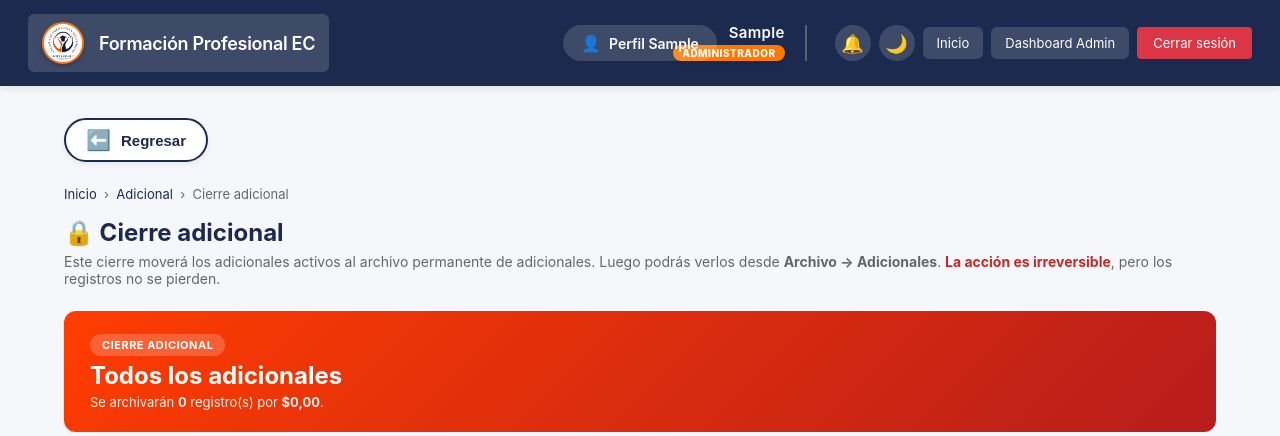
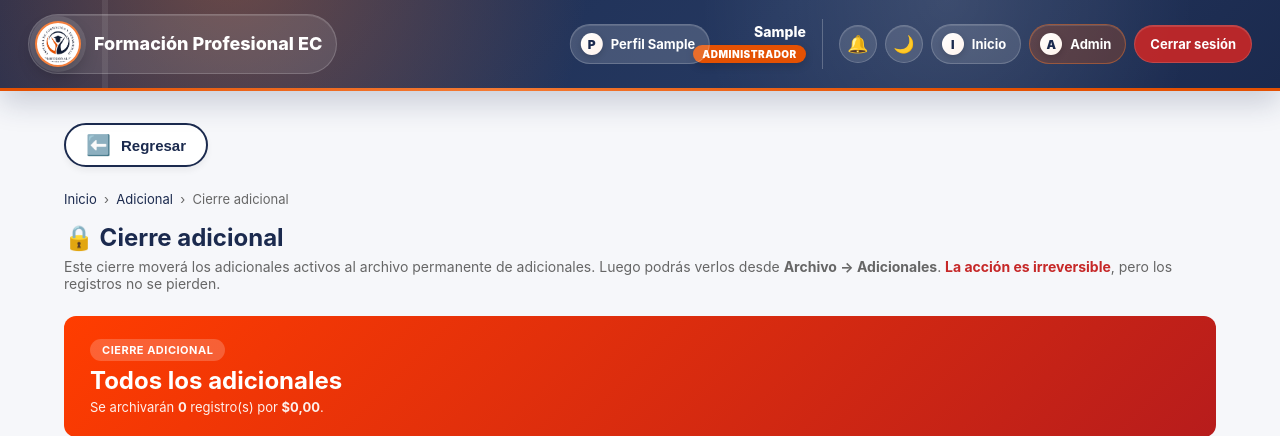
Before and after one commit to photogamer2015/formacionProfesionalFinal, a Django app: page /adicional/cierre/ in a window 1280 px wide. Shown: the top 436 px of the page. Run offline with Django 5.2, Linux system fonts and the light colour scheme; the visitor is signed in with stand-in values (Sample User, id 1); data comes from the database, SQL or seed files in the repository; data that the repository does not hold is empty.

Commit message:
Mejora menu principal

```diff
--- a/templates/base.html
+++ b/templates/base.html
@@ -35,65 +35,185 @@
         }
 
         header.top {
-            background: var(--fp-navy);
+            position: relative;
             color: white;
             padding: 14px 28px;
             display: flex;
             justify-content: space-between;
             align-items: center;
-            box-shadow: 0 2px 8px rgba(0,0,0,0.1);
+            gap: 18px;
+            overflow: visible;
+            isolation: isolate;
+            background:
+                radial-gradient(circle at 18% -40%, rgba(244,122,51,.36), transparent 34%),
+                linear-gradient(135deg, var(--fp-navy) 0%, #24375f 58%, var(--fp-navy) 100%);
+            border-bottom: 3px solid var(--fp-orange);
+            box-shadow: 0 12px 30px rgba(27,42,78,.20);
+        }
+        header.top::before {
+            content: "";
+            position: absolute;
+            inset: 0;
+            z-index: -1;
+            pointer-events: none;
+            background:
+                linear-gradient(90deg, transparent 0 8%, rgba(255,255,255,.08) 8% 8.4%, transparent 8.4% 100%),
+                radial-gradient(circle at 74% 0%, rgba(255,255,255,.12), transparent 26%);
+        }
+        header.top::after {
+            content: "";
+            position: absolute;
+            left: 28px;
+            right: 28px;
+            bottom: -3px;
+            height: 3px;
+            background: linear-gradient(90deg, var(--fp-orange), var(--fp-orange-2), transparent 76%);
+            border-radius: 99px;
+            pointer-events: none;
         }
         header.top h1 {
-            font-size: 18px; /* Ligeramente más grande */
-            font-weight: 600; /* Un poco más de grosor para que se vea profesional */
-            letter-spacing: -0.3px; /* Espaciado más moderno */
+            font-size: 18px;
+            font-weight: 800;
+            letter-spacing: 0;
+            line-height: 1.1;
             margin: 0;
             padding: 0;
+            white-space: nowrap;
         }
         header.top .logo-circle {
-            width: 42px;
-            height: 42px;
-
+            width: 46px;
+            height: 46px;
             border-radius: 50%;
-
             object-fit: cover;
-
-
             background: #ffffff;
             padding: 2px;
-            border: 2px solid #f97618; /* Borde dorado sutil que combina con los badges */
-
-
-            box-shadow: 0 2px 4px rgba(0,0,0,0.2);
-
-
+            border: 2px solid rgba(244,122,51,.95);
+            box-shadow:
+                0 8px 18px rgba(0,0,0,.24),
+                0 0 0 5px rgba(255,255,255,.12);
             margin: 0 !important;
-
-
             display: block;
         }
 
         header.top .brand {
             display: flex;
             align-items: center;
-            gap: 15px; /* Un poco más de espacio entre logo y texto */
-        }  }
+            gap: 13px;
+            min-width: 0;
+            color: inherit;
+            text-decoration: none;
+            padding: 6px 14px 6px 6px;
+            border-radius: 999px;
+            background: rgba(255,255,255,.10);
+            border: 1px solid rgba(255,255,255,.18);
+            box-shadow: inset 0 1px 0 rgba(255,255,255,.12);
+            transition: transform .2s ease, background .2s ease, border-color .2s ease;
+        }
+        header.top .brand:hover {
+            transform: translateY(-1px);
+            background: rgba(255,255,255,.16);
+            border-color: rgba(255,255,255,.28);
+        }
         .logo-mini {
             width: 36px; height: 36px; border-radius: 50%;
             background: var(--fp-orange); color: #fff;
             display: flex; align-items: center; justify-content: center;
             font-weight: 700; font-size: 14px;
         }
-        header.top nav { display: flex; gap: 8px; align-items: center; }
-        header.top a, header.top button {
-            color: white; text-decoration: none;
-            background: rgba(255,255,255,0.15);
-            padding: 8px 14px; border: none; border-radius: 6px;
-            font-size: 13px; font-family: inherit;
-            cursor: pointer; transition: background 0.2s;
+        header.top nav {
+            display: flex;
+            gap: 8px;
+            align-items: center;
+            justify-content: flex-end;
         }
-        header.top a:hover, header.top button:hover { background: rgba(255,255,255,0.28); }
         header.top form { margin: 0; display: inline; }
+
+        .top-profile {
+            position: absolute;
+            left: 50%;
+            transform: translateX(-50%);
+            display: flex;
+            align-items: center;
+            max-width: 34%;
+        }
+        .top-profile-link,
+        .nav-link,
+        .icon-btn,
+        .logout-button {
+            color: white;
+            text-decoration: none;
+            border: 1px solid rgba(255,255,255,.18);
+            background: rgba(255,255,255,.13);
+            border-radius: 999px;
+            font-size: 13px;
+            font-weight: 700;
+            font-family: inherit;
+            cursor: pointer;
+            min-height: 38px;
+            display: inline-flex;
+            align-items: center;
+            justify-content: center;
+            gap: 8px;
+            box-shadow: inset 0 1px 0 rgba(255,255,255,.12);
+            transition: transform .18s ease, background .18s ease, border-color .18s ease, box-shadow .18s ease;
+        }
+        .top-profile-link,
+        .nav-link {
+            padding: 8px 14px 8px 10px;
+        }
+        .top-profile-link {
+            max-width: 100%;
+            white-space: nowrap;
+            overflow: hidden;
+            text-overflow: ellipsis;
+            background: rgba(255,255,255,.16);
+        }
+        .top-profile-link span:last-child {
+            min-width: 0;
+            overflow: hidden;
+            text-overflow: ellipsis;
+        }
+        .nav-link-admin {
+            background: rgba(228,81,3,.24);
+            border-color: rgba(244,122,51,.42);
+        }
+        .icon-btn {
+            width: 38px;
+            height: 38px;
+            padding: 0;
+            font-size: 17px;
+        }
+        .logout-button {
+            padding: 8px 15px;
+            background: rgba(198,40,40,.92);
+            border-color: rgba(255,255,255,.14);
+        }
+        .top-profile-link:hover,
+        .nav-link:hover,
+        .icon-btn:hover,
+        .logout-button:hover {
+            transform: translateY(-1px);
+            background: rgba(255,255,255,.24);
+            border-color: rgba(255,255,255,.36);
+            box-shadow: 0 10px 18px rgba(0,0,0,.18), inset 0 1px 0 rgba(255,255,255,.18);
+        }
+        .logout-button:hover {
+            background: #b71c1c;
+        }
+        .nav-icon {
+            width: 22px;
+            height: 22px;
+            border-radius: 999px;
+            display: inline-flex;
+            align-items: center;
+            justify-content: center;
+            flex: 0 0 22px;
+            color: var(--fp-navy);
+            background: linear-gradient(135deg, #fff, #fff3ec);
+            font-size: 12px;
+            font-weight: 900;
+            box-shadow: 0 2px 6px rgba(0,0,0,.16);
+        }
 
         header.top .user-info {
             display: flex;
@@ -101,35 +221,94 @@
             align-items: flex-end;
             justify-content: center;
             gap: 5px;
-            padding-right: 20px;
-            margin-right: 20px;
-            border-right: 2px solid rgba(255, 255, 255, 0.25); /* Línea divisoria elegante */
-            border-right: 2px solid rgba(255, 255, 255, 0.25); /* Línea divisoria elegante */
-
+            padding: 6px 16px 6px 0;
+            margin-right: 8px;
+            border-right: 1px solid rgba(255,255,255,.24);
         }
         header.top .user-info h3 {
             margin: 0;
             padding: 0;
-            font-size: 15px; /* Tamaño ideal, ni muy grande ni muy chico */
-            font-weight: 600;
+            font-size: 14px;
+            font-weight: 800;
             color: #ffffff;
-            line-height: 1; /* Evita espacios extra arriba y abajo del texto */
-            letter-spacing: 0.3px;
+            line-height: 1.05;
+            letter-spacing: 0;
         }
         header.top .role-badge {
             display: inline-block;
-            padding: 3px 9px;
-            border-radius: 12px; /* Más redondito */
+            padding: 4px 9px;
+            border-radius: 999px;
             font-size: 10px;
-            font-weight: 800; /* Letra más gordita y legible */
+            font-weight: 900;
             letter-spacing: 0.5px;
             text-transform: uppercase;
             line-height: 1;
-            box-shadow: 0 2px 4px rgba(0,0,0,0.15); /* Una sombra muy sutil */
+            box-shadow: 0 3px 8px rgba(0,0,0,.16);
         }
-        .role-admin   { background: #ff7700; color: #ffffff; }
+        .role-admin   { background: var(--fp-orange); color: #ffffff; }
         .role-asesor  { background: #377d2e; color: white; }
-        .role-default { background: rgba(255, 255, 255, 0.94); color: white; }
+        .role-default { background: rgba(255,255,255,.94); color: var(--fp-navy); }
+
+        @media (max-width: 1140px) {
+            header.top {
+                flex-wrap: wrap;
+                align-items: flex-start;
+            }
+            .top-profile {
+                position: static;
+                transform: none;
+                order: 3;
+                width: 100%;
+                max-width: none;
+                justify-content: center;
+            }
+            header.top nav {
+                flex-wrap: wrap;
+                max-width: 100%;
+            }
+        }
+
+        @media (max-width: 760px) {
+            header.top {
+                padding: 12px 14px 14px;
+                gap: 12px;
+            }
+            header.top::after {
+                left: 14px;
+                right: 14px;
+            }
+            header.top .brand {
+                width: 100%;
+            }
+            header.top h1 {
+                font-size: 16px;
+            }
+            header.top nav {
+                width: 100%;
+                justify-content: center;
+                gap: 7px;
+            }
+            header.top .user-info {
+                width: 100%;
+                align-items: center;
+                padding: 0 0 6px;
+                margin: 0 0 2px;
+                border-right: 0;
+                border-bottom: 1px solid rgba(255,255,255,.18);
+            }
+            .top-profile {
+                justify-content: stretch;
+            }
+            .top-profile-link {
+                width: 100%;
+            }
+            .nav-link {
+                flex: 1 1 138px;
+            }
+            .logout-button {
+                min-width: 138px;
+            }
+        }
 
         .container { max-width: 1200px; margin: 0 auto; padding: 32px 24px; }
 
@@ -303,7 +482,20 @@
 
         /* ── MODO OSCURO ── */
         body.dark-mode { background: #121212; color: #e0e0e0; }
-        body.dark-mode header.top { background: #000000; border-bottom: 1px solid #333; }
+        body.dark-mode header.top {
+            background:
+                radial-gradient(circle at 18% -40%, rgba(228,81,3,.22), transparent 34%),
+                linear-gradient(135deg, #05070d 0%, #101827 58%, #05070d 100%);
+            border-bottom-color: var(--fp-orange);
+        }
+        body.dark-mode header.top h1 { color: #ffffff !important; }
+        body.dark-mode header.top .brand,
+        body.dark-mode .top-profile-link,
+        body.dark-mode .nav-link,
+        body.dark-mode .icon-btn {
+            border-color: rgba(255,255,255,.16);
+            background: rgba(255,255,255,.10);
+        }
         body.dark-mode .card-box, body.dark-mode .table-wrap, body.dark-mode .toolbar {
             background: #1e1e1e; border: 1px solid #333; color: #e0e0e0; box-shadow: 0 4px 12px rgba(0,0,0,0.5);
         }
@@ -429,9 +621,9 @@
     {% block extra_head %}{% endblock %}
 </head>
 <body>
-    <header class="top" style="position: relative;">
+    <header class="top">
         {% if user.is_authenticated %}
-        <a href="{% url 'academia:bienvenida' %}" class="brand" style="text-decoration:none; color:inherit; cursor:pointer;" title="Ir al menú principal">
+        <a href="{% url 'academia:bienvenida' %}" class="brand" title="Ir al menú principal">
             <div class="logo-area">
                 <img src="{% static 'logo.png' %}" alt="Logo Formación Profesional EC" class="logo-circle">
             </div>
@@ -447,14 +639,15 @@
         {% endif %}
 
         {% if user.is_authenticated %}
-        <div style="position: absolute; left: 50%; transform: translateX(-50%); display: flex; align-items: center;">
-            <a href="{% url 'academia:comprobante_asesor_detalle' user.id %}" style="background: rgba(255,255,255,0.15); color: white; text-decoration: none; border-radius: 20px; font-weight: 600; padding: 8px 18px; font-size: 14px; display: flex; align-items: center; gap: 8px; transition: background 0.2s;">
-                <span style="font-size: 16px;">👤</span> Perfil {{ user.first_name|default:user.username }}
+        <div class="top-profile">
+            <a href="{% url 'academia:comprobante_asesor_detalle' user.id %}" class="top-profile-link">
+                <span class="nav-icon" aria-hidden="true">P</span>
+                <span>Perfil {{ user.first_name|default:user.username }}</span>
             </a>
         </div>
         {% endif %}
 
-        <nav>
+        <nav aria-label="Menú principal">
             {% if user.is_authenticated %}
                 <div class="user-info">
                     <h3>{{ user.first_name|default:user.username }}</h3>
@@ -468,7 +661,7 @@
                 </div>
                 <div class="notif-bell" style="position:relative;">
                     <button type="button" id="notif-toggle" title="Recordatorios" aria-label="Recordatorios"
-                            style="background: rgba(255,255,255,0.15); border:none; border-radius:50%; width:36px; height:36px; padding:0; display:flex; align-items:center; justify-content:center; font-size:18px; cursor:pointer; position:relative;">
+                            class="icon-btn" style="position:relative;">
                         🔔
                         {% if recordatorios_no_leidos_n %}
                         <span id="notif-badge" style="position:absolute; top:-4px; right:-4px; background:#dc3545; color:#fff; font-size:10px; font-weight:700; min-width:17px; height:17px; border-radius:9px; display:flex; align-items:center; justify-content:center; padding:0 4px; border:2px solid #1B2A4E;">{{ recordatorios_no_leidos_n }}</span>
@@ -512,14 +705,22 @@
                         </a>
                     </div>
                 </div>
-                <button id="theme-toggle" title="Alternar modo oscuro" style="background: rgba(255,255,255,0.15); border-radius: 50%; width: 36px; height: 36px; padding: 0; display: flex; align-items: center; justify-content: center; font-size: 18px;">🌙</button>
-                <a href="{% url 'academia:bienvenida' %}">Inicio</a>
+                <button id="theme-toggle" class="icon-btn" title="Alternar modo oscuro" aria-label="Alternar modo oscuro">🌙</button>
+                <a href="{% url 'academia:bienvenida' %}" class="nav-link">
+                    <span class="nav-icon" aria-hidden="true">I</span>
+                    <span>Inicio</span>
+                </a>
                 {% if es_admin %}
-                    <a href="/admin/" title="Panel administrativo de Django">Dashboard Admin</a>
+                    <a href="/admin/" class="nav-link nav-link-admin" title="Panel administrativo de Django">
+                        <span class="nav-icon" aria-hidden="true">A</span>
+                        <span>Admin</span>
+                    </a>
                 {% endif %}
                 <form id="logout-form" method="post" action="{% url 'logout' %}">
                     {% csrf_token %}
-                    <button type="button" id="logout-btn" style="background: #dc3545; color: white; border: none; padding: 8px 16px; border-radius: 4px; cursor: pointer;">Cerrar sesión</button>
+                    <button type="button" id="logout-btn" class="logout-button">
+                        <span>Cerrar sesión</span>
+                    </button>
                 </form>
             {% endif %}
         </nav>
```
